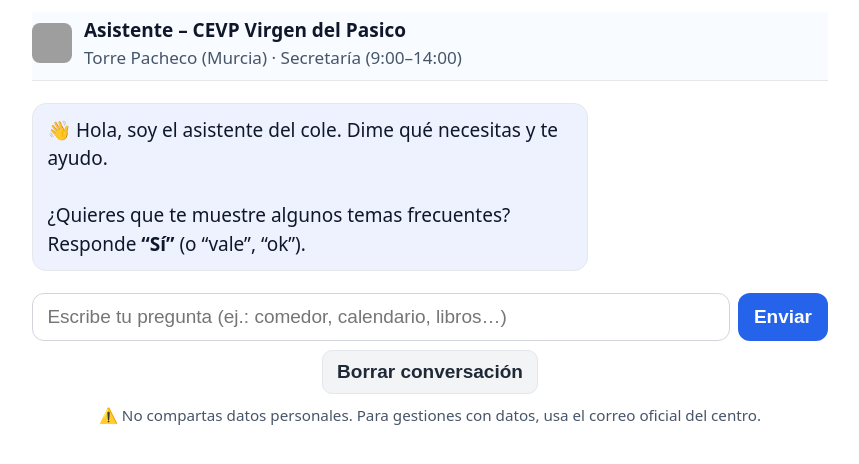
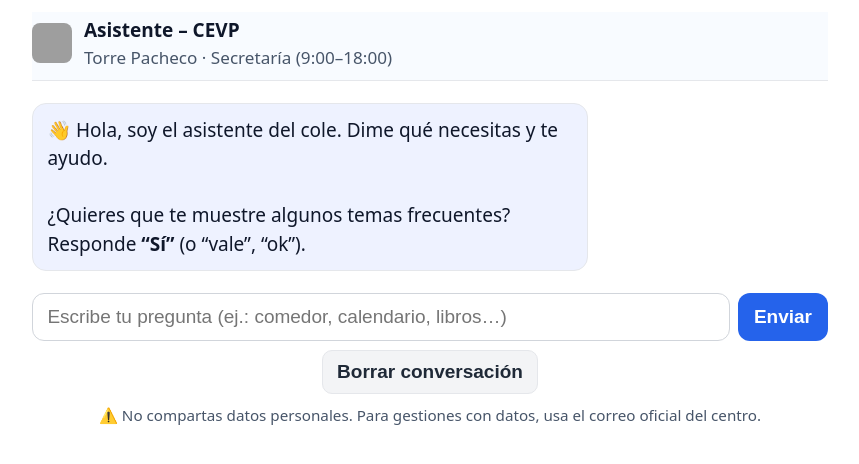
Before and after one commit to DRG-GEM/chatbot-cevp, a plain HTML site: page index.html in a window 1280 px wide. Shown: the whole page, without its empty margins (210-1069 px from the left). Drawn offline with nearby package versions, Linux system fonts and the light colour scheme; grey boxes are pictures that could not be loaded.

Commit message:
Update index.html

```diff
--- a/index.html
+++ b/index.html
@@ -74,8 +74,8 @@
       <div class="brand">
         <img src="https://web.virgendelpasico.net/wp-content/uploads/2024/01/cropped-ncoop-scaled-1-300x253.jpg" alt="Escudo CEVP">
         <div>
-          <div class="title">Asistente – CEVP Virgen del Pasico</div>
-          <div class="subtitle">Torre Pacheco (Murcia) · Secretaría (9:00–14:00)</div>
+          <div class="title">Asistente – CEVP</div>
+          <div class="subtitle">Torre Pacheco · Secretaría (9:00–18:00)</div>
         </div>
       </div>
     </div>
@@ -115,7 +115,7 @@
         data = json;
         fuse = new Fuse(data, {
           includeScore: true,
-          threshold: 0.38,
+          threshold: 0.45,
           keys: [
             {name:'pregunta', weight:0.6},
             {name:'tema',      weight:0.2},
```
